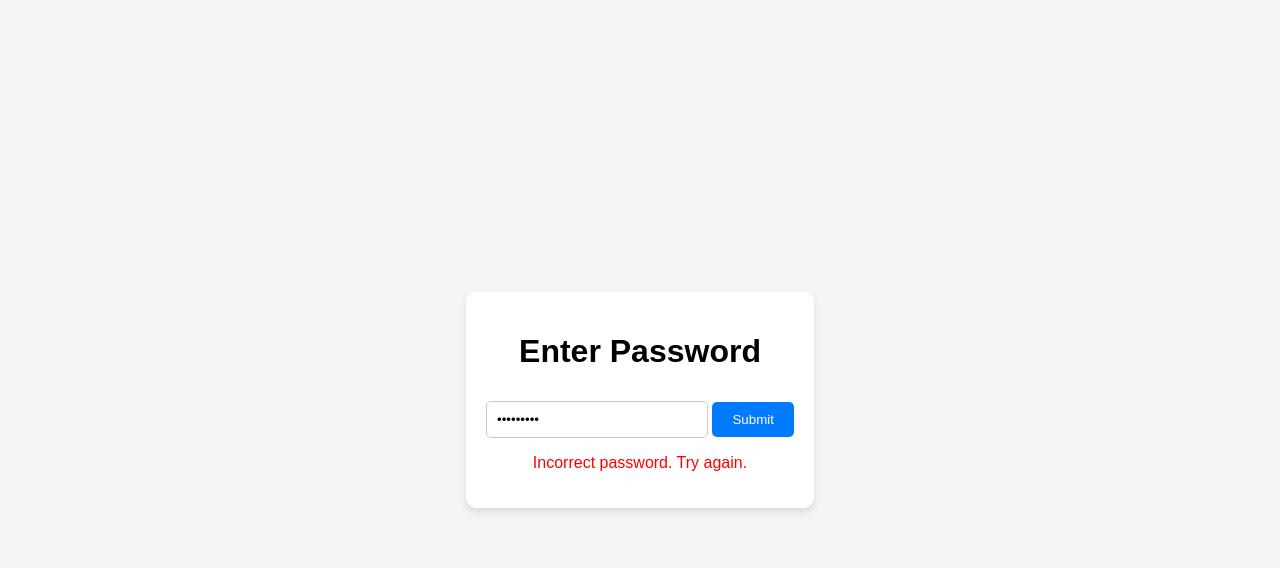
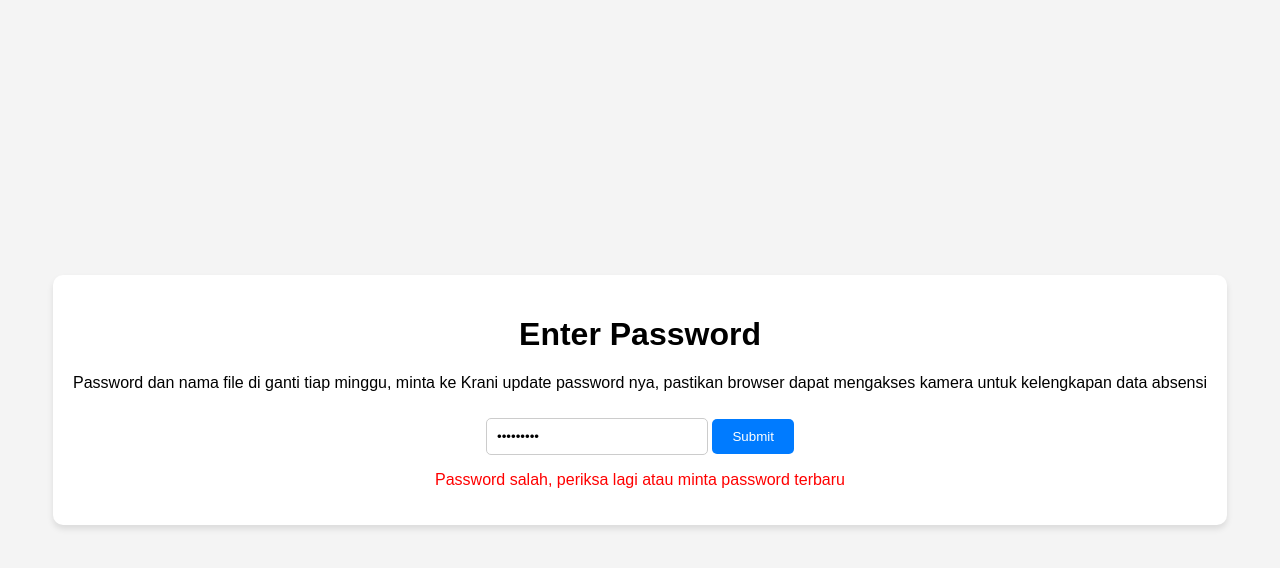
Before and after one commit to radzzoffc/absensirorr, a plain HTML site: page index.html in a window 1280 px wide. Both pictures are taken after typing "Sample123" into the empty fields and a click on the button "Submit". Drawn offline with Linux system fonts and the light colour scheme.

Commit message:
Update index.html

```diff
--- a/index.html
+++ b/index.html
@@ -3,7 +3,7 @@
 <head>
     <meta charset="UTF-8">
     <meta name="viewport" content="width=device-width, initial-scale=1.0">
-    <title>Password Protected Page</title>
+    <title>Password Protected</title>
     <style>
         body {
     font-family: Arial, sans-serif;
@@ -49,9 +49,10 @@ button:hover {
 <body>
     <div class="container">
         <h1>Enter Password</h1>
+        <p>Password dan nama file di ganti tiap minggu, minta ke Krani update password nya, pastikan browser dapat mengakses kamera untuk kelengkapan data absensi</p>
         <input type="password" id="password" placeholder="Enter password">
         <button id="submit">Submit</button>
-        <p id="error-message" style="color: red; display: none;">Incorrect password. Try again.</p>
+        <p id="error-message" style="color: red; display: none;">Password salah, periksa lagi atau minta password terbaru</p>
     </div>
     <script src="radzzoffc.js"></script>
 </body>
```
